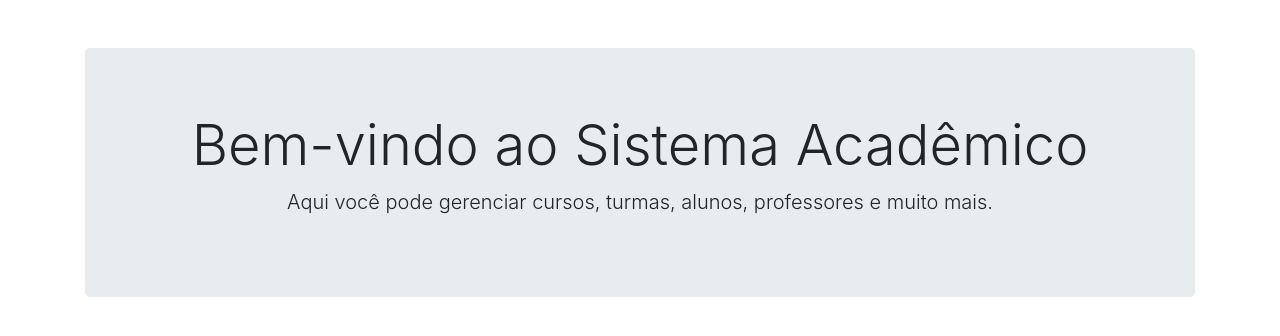
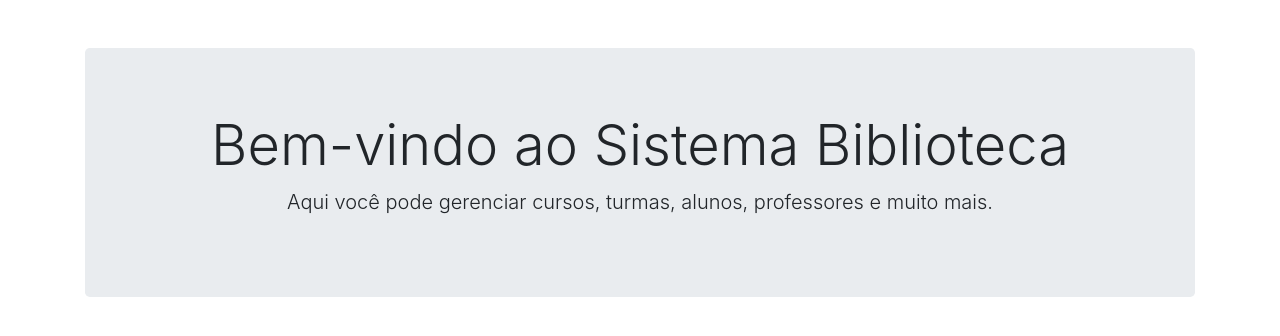
Before and after one commit to Gulirovisk/bibliotec, a Django app: page / in a window 1280 px wide. Shown: the part 80-416 px from the top of the page. Run offline with Django 5.2, Linux system fonts and the light colour scheme; some libraries are stand-ins or nearby versions.

Commit message:
atualiza título da página inicial para Sistema Biblioteca

```diff
--- a/app/template/index.html
+++ b/app/template/index.html
@@ -13,7 +13,7 @@ min.css">
     {% include 'navbar.html' %}
     <div class="container mt-5">
         <div class="jumbotron text-center">
-            <h1 class="display-4">Bem-vindo ao Sistema Acadêmico</h1>
+            <h1 class="display-4">Bem-vindo ao Sistema Biblioteca</h1>
             <p class="lead">Aqui você pode gerenciar cursos, turmas, alunos, professores e muito mais.</p>
         </div>
     </div>
```
